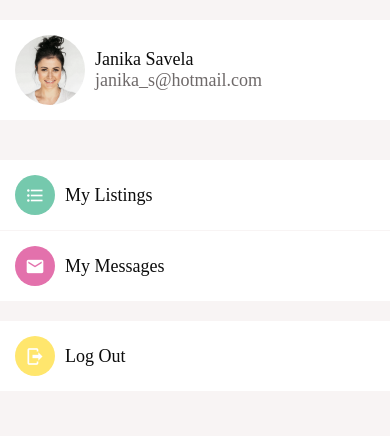
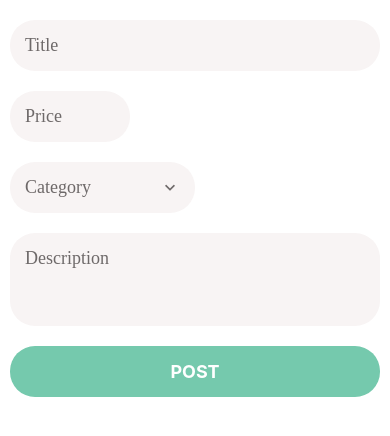
Before and after one commit to janikasavela/DogHub, a React Native app: screen / in a window 390 px wide. Shown: the top 436 px of the page. Built offline with nearby package versions, Linux system fonts and the light colour scheme.

Commit message:
hieman muokkailua

```diff
--- a/App.js
+++ b/App.js
@@ -9,5 +9,5 @@ import ListingScreen from "./app/screens/ListingScreen";
 import AccountScreen from "./app/screens/AccountScreen";
 
 export default function App() {
-  return <AccountScreen />;
+  return <ListingEditScreen />;
 }
--- a/app/components/AppPicker.js
+++ b/app/components/AppPicker.js
@@ -8,13 +8,13 @@ import Screen from './Screen';
 import PickerItem from './PickerItem';
 
 
-function AppPicker({icon, items, onSelectItem, placeholder, selectedItem}) {
+function AppPicker({icon, items, numberOfColumns = 1, onSelectItem, placeholder, selectedItem, width = "100%", PickerItemComponent = PickerItem}) {
     const [modalVisible, setModalVisible] = useState(false)
 
     return (
         <>
     <TouchableWithoutFeedback onPress={() => setModalVisible(true)}>
-        <View style={styles.container}>
+        <View style={[styles.container, { width }]}>
           { icon &&  <MaterialCommunityIcons name={icon} size={20} color={defaultStyles.colors.medium} style={styles.icon}/>}
           {selectedItem ? (
             <AppText style={styles.text}>{selectedItem.label}</AppText>
@@ -31,8 +31,10 @@ function AppPicker({icon, items, onSelectItem, placeholder, selectedItem}) {
             <FlatList
             data={items}
             keyExtractor={item => item.value.toString()}
+            numColumns={numberOfColumns}
             renderItem={({item}) =>
-        <PickerItem
+        <PickerItemComponent
+           item={item}
            label={item.label}
            onPress={() => {
             setModalVisible(false)
@@ -51,7 +53,6 @@ const styles = StyleSheet.create({
       backgroundColor: defaultStyles.colors.light,
       borderRadius: 25,
       flexDirection: "row",
-      width: "100%",
       padding: 15,
       marginVertical: 10,
     },
--- a/app/components/AppText.js
+++ b/app/components/AppText.js
@@ -4,9 +4,9 @@ import { Text } from 'react-native'
 import defaultStyles from '../config/styles';
 
 
-function AppText({children, style}) {
+function AppText({children, style, ...otherProps}) {
     return (
-        <Text style={[defaultStyles.text, style]}>{children}</Text>
+        <Text style={[defaultStyles.text, style]} {...otherProps}>{children}</Text>
     );
 }
 
--- a/app/components/AppTextInput.js
+++ b/app/components/AppTextInput.js
@@ -4,9 +4,9 @@ import { MaterialCommunityIcons } from '@expo/vector-icons';
 
 import defaultStyles from '../config/styles';
 
-function AppTextInput({icon, ...otherProps}) {
+function AppTextInput({icon, width = "100%", ...otherProps}) {
     return (
-        <View style={styles.container}>
+        <View style={[styles.container, { width }]}>
           { icon &&  <MaterialCommunityIcons name={icon} size={20} color={defaultStyles.colors.medium} style={styles.icon}/>}
             <TextInput
             placeholderTextColor={defaultStyles.colors.medium}
@@ -21,7 +21,6 @@ const styles = StyleSheet.create({
       backgroundColor: defaultStyles.colors.light,
       borderRadius: 25,
       flexDirection: 'row',
-      width: '100%',
       padding: 15,
       marginVertical: 10
     },
--- /dev/null
+++ b/app/components/CategoryPickerItem.js
@@ -0,0 +1,35 @@
+import React from "react";
+import { View, StyleSheet, TouchableOpacity } from "react-native";
+
+import Icon from "./Icon";
+import AppText from "./AppText";
+
+function CategoryPickerItem({ item, onPress }) {
+  return (
+    <View style={styles.container}>
+      <TouchableOpacity onPress={onPress}>
+        <Icon
+          backgroundColor={item.backgroundColor}
+          name={item.icon}
+          size={80}
+        />
+      </TouchableOpacity>
+      <AppText style={styles.label}>{item.label}</AppText>
+    </View>
+  );
+}
+
+const styles = StyleSheet.create({
+  container: {
+    paddingHorizontal: 30,
+    paddingVertical: 15,
+    alignItems: "center",
+    width: "33%",
+  },
+  label: {
+    marginTop: 5,
+    textAlign: "center",
+  },
+});
+
+export default CategoryPickerItem;
--- a/app/components/ListItem.js
+++ b/app/components/ListItem.js
@@ -1,9 +1,9 @@
 import React from 'react';
 import { View, StyleSheet, Image, TouchableHighlight } from 'react-native';
+import { Swipeable, GestureHandlerRootView } from 'react-native-gesture-handler';
+import { MaterialCommunityIcons } from '@expo/vector-icons';
+
 import AppText from './AppText';
-import { Swipeable, GestureHandlerRootView } from 'react-native-gesture-handler';
-
-
 import colors from '../config/colors';
 
 function ListItem({title, subTitle, image, IconComponent, onPress, renderRightActions}) {
@@ -20,9 +20,12 @@ function ListItem({title, subTitle, image, IconComponent, onPress, renderRightAc
        { image && <Image source={image}
         style={styles.image}/>}
         <View style={styles.detailsContainer}>
-            <AppText style={styles.title}>{title}</AppText>
-        {subTitle && <AppText style={styles.subTitle}>{subTitle}</AppText>}
+            <AppText style={styles.title} numberOfLines={1}>{title}</AppText>
+        {subTitle && <AppText style={styles.subTitle} numberOfLines={2}>{subTitle}</AppText>}
         </View>
+        <MaterialCommunityIcons name="chevron-right"
+        size={25}
+        color={colors.medium}/>
        </View>
        </TouchableHighlight>
        </Swipeable>
@@ -32,6 +35,7 @@ function ListItem({title, subTitle, image, IconComponent, onPress, renderRightAc
 
 const styles = StyleSheet.create({
     container: {
+        alignItems: 'center',
         flexDirection: 'row',
         padding: 15,
         backgroundColor: colors.white
@@ -48,6 +52,7 @@ const styles = StyleSheet.create({
         color: colors.medium
     },
     detailsContainer: {
+        flex: 1,
         marginLeft: 10,
         justifyContent: 'center'
     }
--- a/app/components/PickerItem.js
+++ b/app/components/PickerItem.js
@@ -2,10 +2,10 @@ import React from 'react';
 import { TouchableOpacity, StyleSheet } from 'react-native';
 import AppText from './AppText';
 
-function PickerItem({label, onPress}) {
+function PickerItem({item, onPress}) {
     return (
         <TouchableOpacity onPress={onPress}>
-            <AppText style={styles.text}>{label}</AppText>
+            <AppText style={styles.text}>{item.label}</AppText>
         </TouchableOpacity>
     );
 }
--- a/app/components/Screen.js
+++ b/app/components/Screen.js
@@ -5,7 +5,7 @@ import { StyleSheet, SafeAreaView, View } from "react-native";
 function Screen({children, style}) {
     return (
         <SafeAreaView style={[styles.screen, style]}>
-       <View style={style}>{children}</View>
+       <View style={[styles.view, style]}>{children}</View>
         </SafeAreaView>
     );
 }
@@ -15,6 +15,9 @@ const styles = StyleSheet.create({
       paddingTop: Constants.statusBarHeight,
       flex: 1,
     },
+    view: {
+      flex: 1
+    }
   });
 
 export default Screen;
--- a/app/components/forms/AppFormField.js
+++ b/app/components/forms/AppFormField.js
@@ -4,7 +4,7 @@ import { useFormikContext } from "formik";
 import AppTextInput from "../AppTextInput";
 import ErrorMessage from "./ErrorMessage";
 
-function AppFormField({ name, ...otherProps }) {
+function AppFormField({ name, width, ...otherProps }) {
   const { setFieldTouched, handleChange, errors, touched } = useFormikContext();
 
   return (
@@ -12,6 +12,7 @@ function AppFormField({ name, ...otherProps }) {
       <AppTextInput
         onBlur={() => setFieldTouched(name)}
         onChangeText={handleChange(name)}
+        width={width}
         {...otherProps}
       />
       <ErrorMessage error={errors[name]} visible={touched[name]} />
--- a/app/components/forms/AppFormPicker.js
+++ b/app/components/forms/AppFormPicker.js
@@ -4,16 +4,19 @@ import { useFormikContext } from "formik";
 import AppPicker from "../AppPicker";
 import ErrorMessage from "./ErrorMessage";
 
-function AppFormPicker({ items, name, placeholder }) {
+function AppFormPicker({ items, name, numberOfColumns, PickerItemComponent, placeholder, width }) {
   const { errors, setFieldValue, touched, values } = useFormikContext();
 
   return (
     <>
       <AppPicker
+        numberOfColumns={numberOfColumns}
         items={items}
         onSelectItem={(item) => setFieldValue(name, item)}
         placeholder={placeholder}
         selectedItem={values[name]}
+        width={width}
+        PickerItemComponent={PickerItemComponent}
       />
       <ErrorMessage error={errors[name]} visible={touched[name]} />
     </>
--- a/app/screens/ListingEditScreen.js
+++ b/app/screens/ListingEditScreen.js
@@ -9,6 +9,7 @@ import {
   SubmitButton,
 } from "../components/forms";
 import Screen from "../components/Screen";
+import CategoryPickerItem from "../components/CategoryPickerItem";
 
 const validationSchema = Yup.object().shape({
   title: Yup.string().required().min(1).label("Title"),
@@ -18,9 +19,60 @@ const validationSchema = Yup.object().shape({
 });
 
 const categories = [
-  { label: "Leads & Collars", value: 1 },
-  { label: "Toys, Sport & Training", value: 2 },
-  { label: "Grooming & Care", value: 3 },
+  {
+    backgroundColor: "#fc5c65",
+    icon: "floor-lamp",
+    label: "Furniture",
+    value: 1,
+  },
+  {
+    backgroundColor: "#fd9644",
+    icon: "car",
+    label: "Cars",
+    value: 2,
+  },
+  {
+    backgroundColor: "#fed330",
+    icon: "camera",
+    label: "Cameras",
+    value: 3,
+  },
+  {
+    backgroundColor: "#26de81",
+    icon: "cards",
+    label: "Games",
+    value: 4,
+  },
+  {
+    backgroundColor: "#2bcbba",
+    icon: "shoe-heel",
+    label: "Clothing",
+    value: 5,
+  },
+  {
+    backgroundColor: "#45aaf2",
+    icon: "basketball",
+    label: "Sports",
+    value: 6,
+  },
+  {
+    backgroundColor: "#4b7bec",
+    icon: "headphones",
+    label: "Movies & Music",
+    value: 7,
+  },
+  {
+    backgroundColor: "#a55eea",
+    icon: "book-open-variant",
+    label: "Books",
+    value: 8,
+  },
+  {
+    backgroundColor: "#778ca3",
+    icon: "application",
+    label: "Other",
+    value: 9,
+  },
 ];
 
 function ListingEditScreen() {
@@ -44,8 +96,9 @@ function ListingEditScreen() {
           maxLength={8}
           name="price"
           placeholder="Price"
+          width={120}
         />
-        <Picker items={categories} name="category" placeholder="Category" />
+        <Picker items={categories} name="category" placeholder="Category" width="50%" PickerItemComponent={CategoryPickerItem} numberOfColumns={3}/>
         <FormField
           maxLength={255}
           multiline
```
